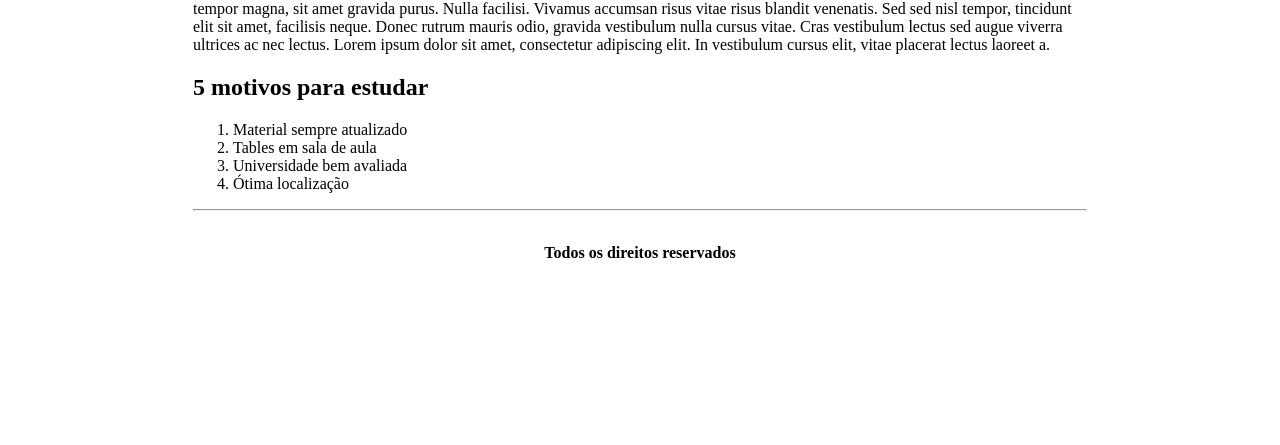
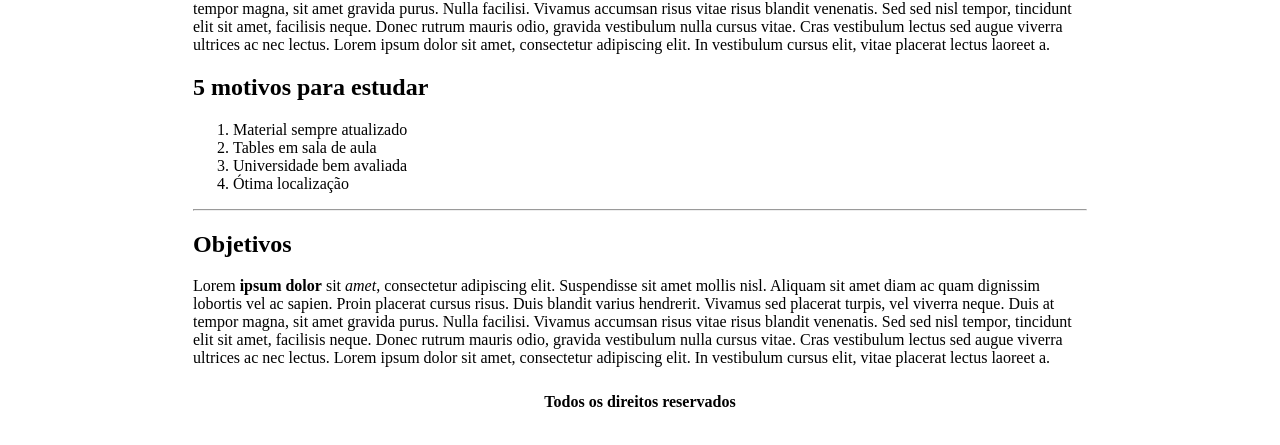
Before and after one commit to dcbianchi/P1-Unes, a plain HTML site: page qsomos.html in a window 1280 px wide. Shown: the part 193-638 px from the top of the page. Drawn offline with Linux system fonts and the light colour scheme.

Commit message:
Update qsomos.html
Finished qSomos.html

```diff
--- a/qsomos.html
+++ b/qsomos.html
@@ -20,6 +20,7 @@
                 <a href="contato.html"> Contato</a>
             </td>
         </tr>
+
         <tr>
             <td colspan="2">
                 <h2>Quem somos</h2>
@@ -32,12 +33,14 @@
                         <li>Universidade bem avaliada</li>
                         <li>Ótima localização</li>
                     </ol>
+
                 <hr>
 
-
-
+                <h2>Objetivos</h2>
+                Lorem <strong>ipsum dolor</strong> sit <em>amet</em>, consectetur adipiscing elit. Suspendisse sit amet mollis nisl. Aliquam sit amet diam ac quam dignissim lobortis vel ac sapien. Proin placerat cursus risus. Duis blandit varius hendrerit. Vivamus sed placerat turpis, vel viverra neque. Duis at tempor magna, sit amet gravida purus. Nulla facilisi. Vivamus accumsan risus vitae risus blandit venenatis. Sed sed nisl tempor, tincidunt elit sit amet, facilisis neque. Donec rutrum mauris odio, gravida vestibulum nulla cursus vitae. Cras vestibulum lectus sed augue viverra ultrices ac nec lectus. Lorem ipsum dolor sit amet, consectetur adipiscing elit. In vestibulum cursus elit, vitae placerat lectus laoreet a.
             </td>
         </tr>
+
         <tr>
             <td colspan="2" align="center">
                 <h4>Todos os direitos reservados</h4>
```
